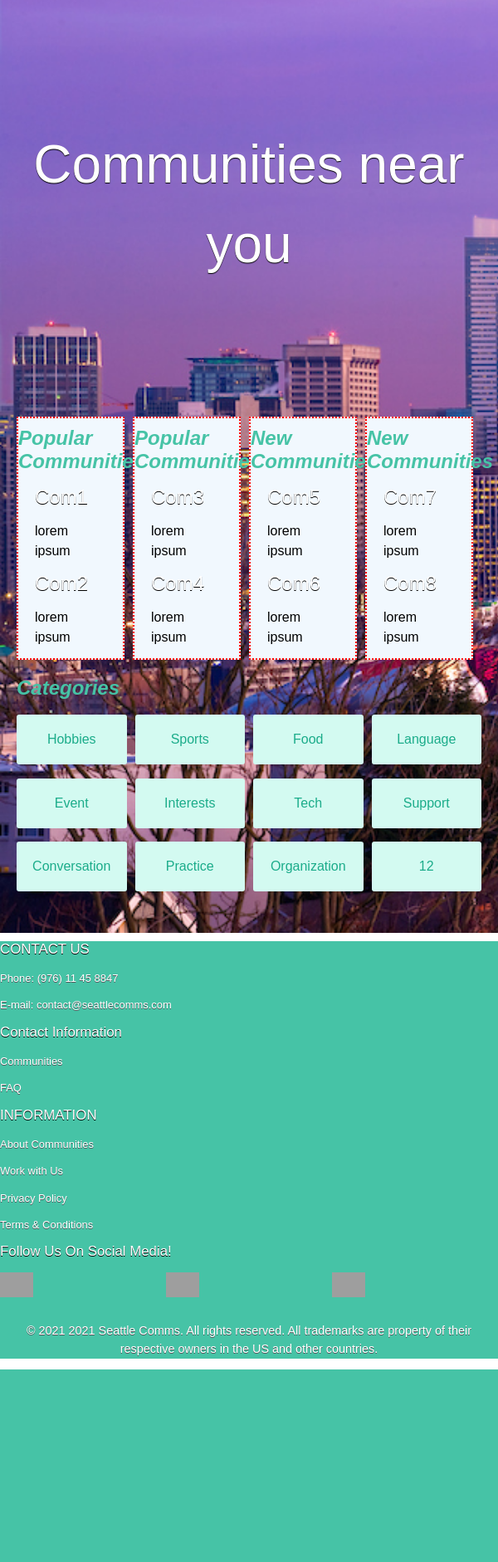
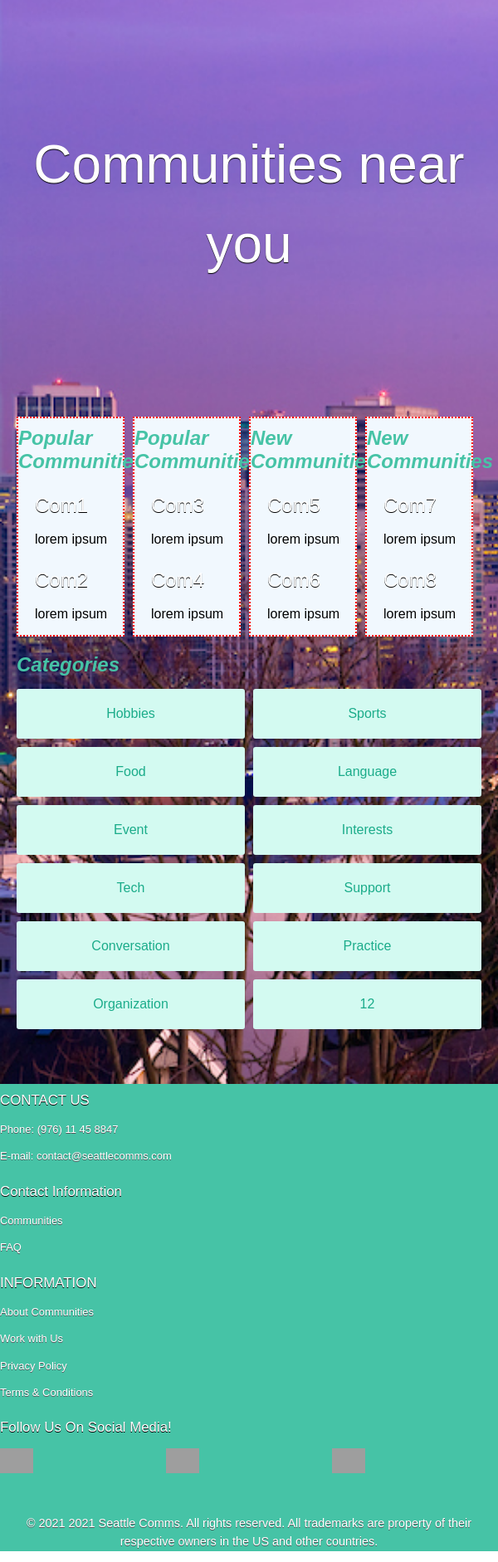
Before and after one commit to lhxo/it163group5communitysite, a PHP site: page /communities.php in a window 600 px wide. Shown: the part 70-1952 px from the top of the page at 83% size. Before the commit the page ends 1720 px from the top, so only its background shows below. Run offline with PHP 8.4, Linux system fonts and the light colour scheme; grey boxes are pictures that could not be loaded.

Commit message:
Update Styles CSS

```diff
--- a/css/styles.css
+++ b/css/styles.css
@@ -317,11 +317,19 @@ footer {
     .main {
         position: relative;
         width: 100%;
+}
+    .fourth {
+        display: grid;
         grid-template-areas:
-        "splash"
-        "fourth fourth"
-        "half";
+        ".popcomms .popcomms"
+        ".newcomms .newcomms";
 }
+    .categories .cat {
+        display: grid;
+        grid-template-columns: 1fr 1fr;
+        grid-template-rows: 1fr 1fr 1fr 1fr 1fr 1fr;
+}
+
     footer {
         display: block;
 }
@@ -329,9 +337,20 @@ footer {
 
 /* Small devices (portrait tablets and large phones, 600px and up) */
 @media only screen and (min-width: 600px) {
-    .main, footer {
+    .main {
         position: relative;
         width: 100%;
+    }
+    .fourth {
+        display: grid;
+        grid-template-areas:
+        ".popcomms .popcomms"
+        ".newcomms .newcomms";
+}
+    .categories .cat {
+        display: grid;
+        grid-template-columns: 1fr 1fr;
+        grid-template-rows: 1fr 1fr 1fr 1fr 1fr 1fr;
 }
 
     footer {
```
Lines whose indentation alone changed are shown as unchanged.
